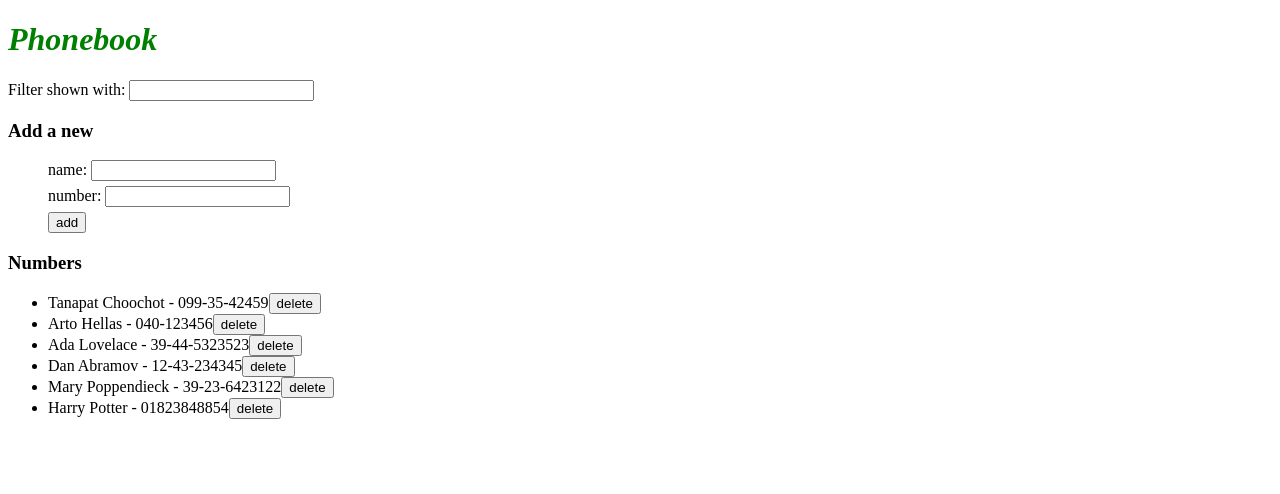
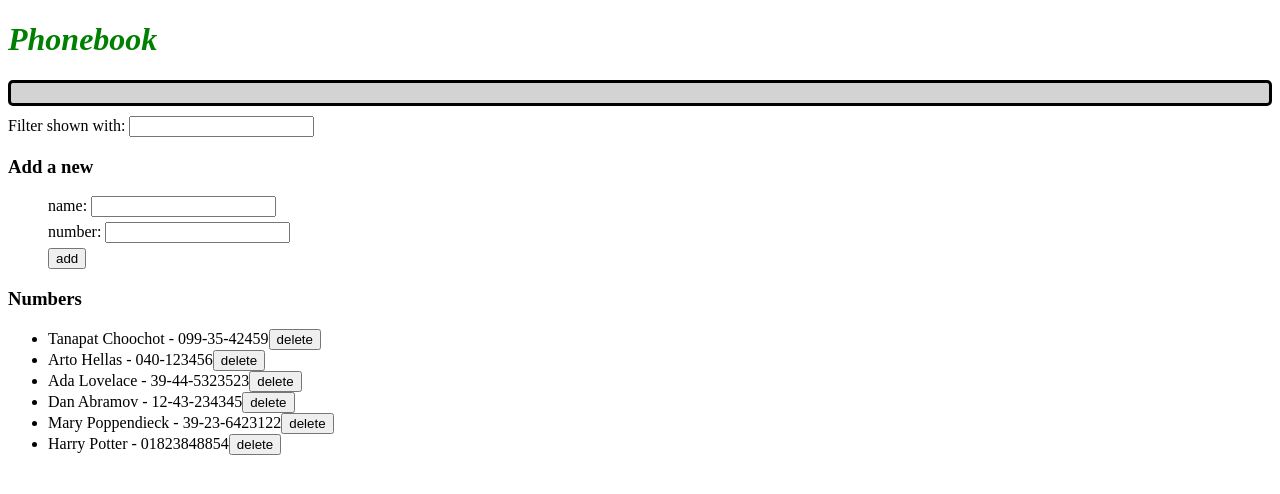
Before and after one commit to peemtanapat/fullstackopen, a React (Vite) app in the folder part2/phonebook/: page / in a window 1280 px wide. Shown: the top 494 px of the page. Built offline with nearby package versions, Linux system fonts and the light colour scheme; data requests are answered from the project's data file.

Commit message:
Apply Notification message (success/error)

```diff
--- a/part2/phonebook/package.json
+++ b/part2/phonebook/package.json
@@ -12,7 +12,8 @@
   "dependencies": {
     "axios": "^1.6.2",
     "react": "^18.2.0",
-    "react-dom": "^18.2.0"
+    "react-dom": "^18.2.0",
+    "uuid": "^9.0.1"
   },
   "devDependencies": {
     "@types/react": "^18.2.37",
--- a/part2/phonebook/src/App.jsx
+++ b/part2/phonebook/src/App.jsx
@@ -1,5 +1,6 @@
 import { Fragment, useEffect, useState } from 'react';
 import personService from './services/person';
+import { v4 as uuidv4 } from 'uuid';
 import './index.css';
 
 const Persons = ({ persons, search, handleOnDelete }) => {
@@ -70,6 +71,7 @@ const App = () => {
   const [search, setSearch] = useState('');
   const [newName, setNewName] = useState('');
   const [newNumber, setNewNumber] = useState('');
+  const [noticeMsg, setNoticeMsg] = useState({ msg: '', type: '' });
 
   useEffect(() => {
     const fetchPersons = async () => {
@@ -103,11 +105,15 @@ const App = () => {
                 p.id != duplicatedPerson.id ? p : returnPerson.data
               )
             );
+            setNoticeMsg({
+              msg: `Updated ${duplicatedPerson.name}`,
+              type: 'success',
+            });
           })
           .catch((error) => {
-            alert(
-              `the person '${duplicatedPerson.name}' was already deleted from server`
-            );
+            const msg = `the person '${duplicatedPerson.name}' was already deleted from server`;
+            setNoticeMsg({ msg, type: 'error' });
+            alert(msg);
           });
         return;
       } else {
@@ -117,12 +123,22 @@ const App = () => {
 
     const newPerson = {
       ...newData,
-      id: persons.length,
+      id: uuidv4(),
     };
 
     setPersons(persons.concat(newPerson));
 
-    await personService.create(newPerson);
+    personService
+      .create(newPerson)
+      .then(() => {
+        setNoticeMsg({ msg: `Added ${newPerson.name}`, type: 'success' });
+      })
+      .catch((error) => {
+        setNoticeMsg({
+          msg: `Got error in Adding ${newPerson.name}: ${error}`,
+          type: 'error',
+        });
+      });
   };
 
   const handleNameOnChange = (e) => {
@@ -145,12 +161,14 @@ const App = () => {
 
       const leftPersons = persons.filter((p) => p.id != person.id);
       setPersons(leftPersons);
+      setNoticeMsg({ msg: `Deleted ${person.name}`, type: 'success' });
     }
   };
 
   return (
     <div>
       <h1>Phonebook</h1>
+      <Notification message={noticeMsg.msg} type={noticeMsg.type} />
       <PersonSearch handleSearch={handleSearch} />
       <PersonForm
         addPhoneBook={addPhoneBook}
@@ -166,4 +184,13 @@ const App = () => {
   );
 };
 
+const Notification = ({ message, type }) => {
+  const msgClassType = type === 'error' ? 'error' : 'success';
+  return (
+    <div className="notice">
+      <div className={msgClassType}>{message}</div>
+    </div>
+  );
+};
+
 export default App;
--- a/part2/phonebook/src/index.css
+++ b/part2/phonebook/src/index.css
@@ -2,3 +2,19 @@ h1 {
   color: green;
   font-style: italic;
 }
+
+.notice {
+  background: lightgray;
+  font-size: 20px;
+  border-style: solid;
+  border-radius: 5px;
+  padding: 10px;
+  margin-bottom: 10px;
+}
+
+.notice .success {
+  color: green;
+}
+.notice .error {
+  color: red;
+}
```
Also changed, not shown: 1 other file (tests, documents, lock files or other folders).
